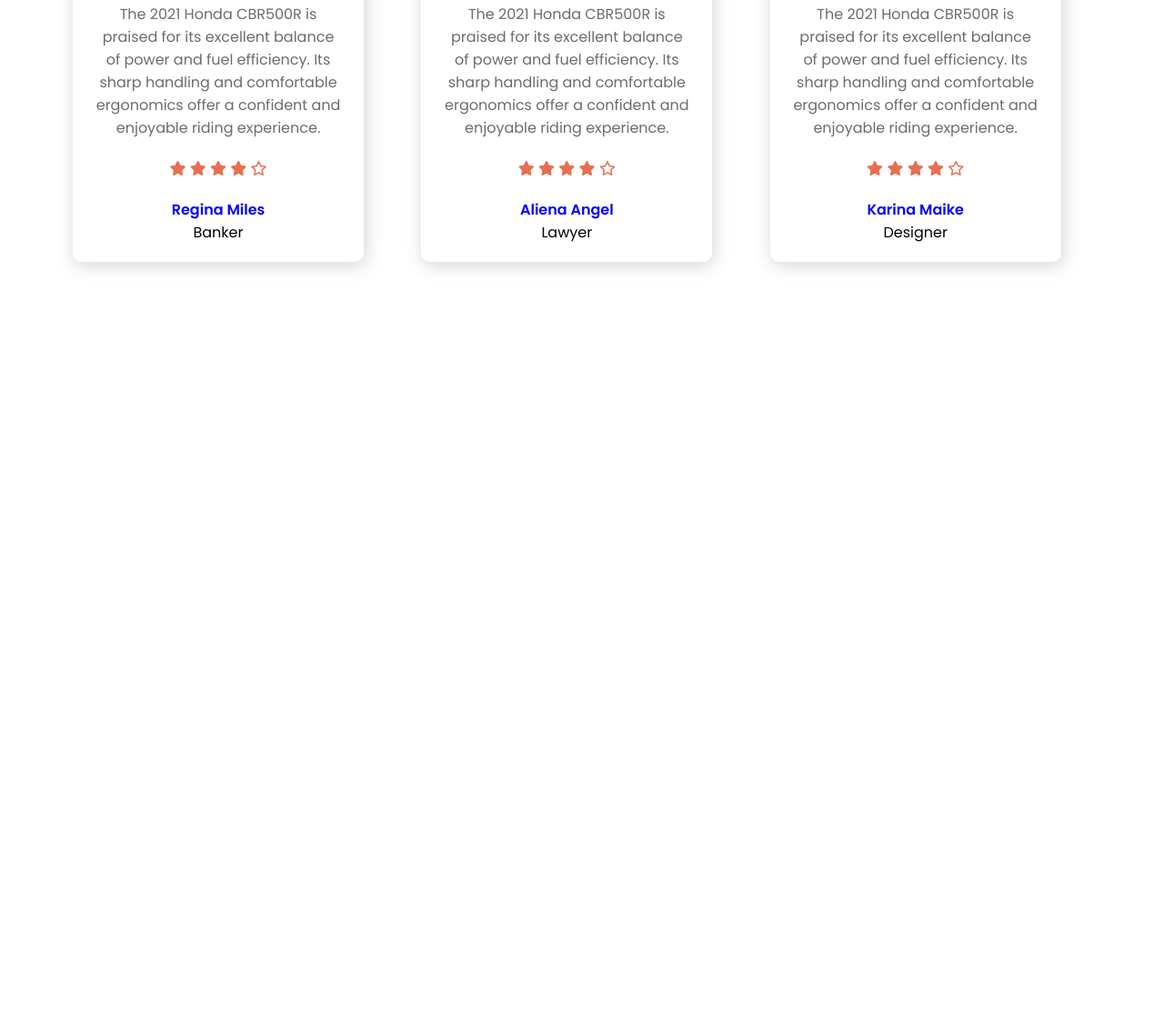
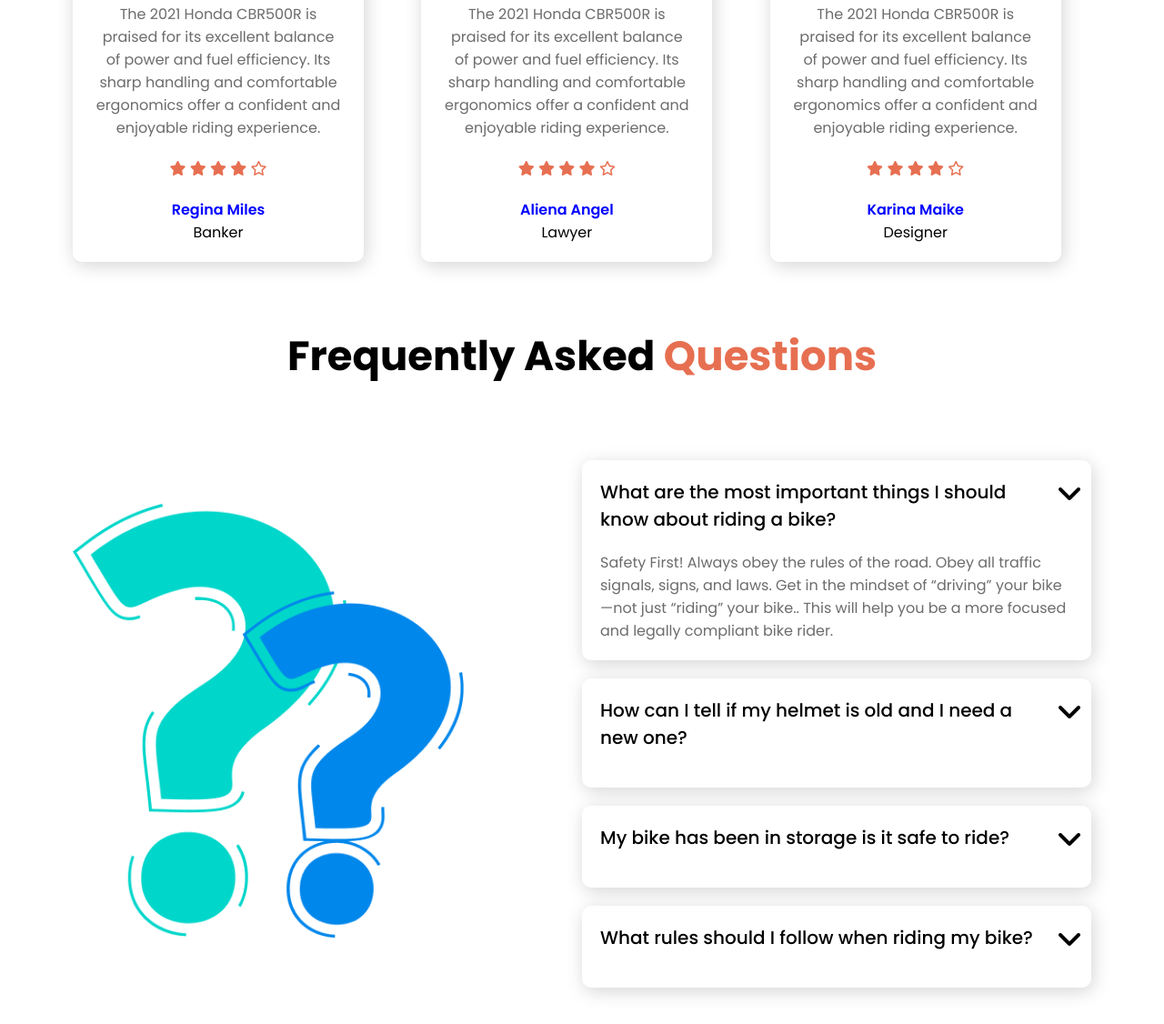
Before and after one commit to sajjadhossain0756/biker-zone-project, a plain HTML site: page index.html in a window 1280 px wide. Shown: the part 2105-3231 px from the top of the page at 91% size. Before the commit the page ends 2463 px from the top, so only its background shows below. Drawn offline with Linux system fonts and the light colour scheme.

Commit message:
faq section add

```diff
--- a/index.html
+++ b/index.html
@@ -186,7 +186,41 @@
                    </div>
                </div>
           </section>
+        <!-- faq section start here -->
+          <section class="faq-section">
+               <h2 class="faq-title">Frequently Asked <span class="primary-color">Questions</span></h2>
+               <div class="faq-container">
+                <div class="faq-image">
+                    <img src="./images/others/faq.png" alt="">
+                </div>
+                <div class="faq-content">
+                    <div class="faq-card">
+                        <h3 class="faq-card-title">What are the most important things I should
+                         know about riding a bike?</h3>
+                         <i class="fa-solid fa-angle-down"></i>
+                        <p class="faq-card-description dark-2">
+                         Safety First! Always obey the rules of the road. Obey all traffic signals,
+                          signs, and laws. Get in the mindset of “driving” your bike—not just “riding” your bike..
+                          This will help you be a more focused and legally compliant bike rider.
 
+                        </p>
+                    </div>
+                    <div class="faq-card">
+                         <h3 class="faq-card-title">How can I tell if my helmet is old and I need a
+                             new one?</h3>
+                             <i class="fa-solid fa-angle-down"></i>
+                    </div>
+                    <div class="faq-card">
+                         <h3 class="faq-card-title">My bike has been in storage is it safe to ride?</h3>
+                         <i class="fa-solid fa-angle-down"></i>
+                    </div>
+                    <div class="faq-card">
+                        <h3 class="faq-card-title">What rules should I follow when riding my bike?</h3>
+                        <i class="fa-solid fa-angle-down"></i>
+                    </div>
+                </div>
+               </div>
+          </section>
      </main>
      <!-- footer section start here -->
      <footer>
--- a/style.css
+++ b/style.css
@@ -223,6 +223,50 @@
 .review-image img{
     width: 100%;
 }
+/* faq section styles start here */
+.faq-section{
+    margin: 40px 80px;
+}
+.faq-title{
+    font-size: 45px;
+    font-weight: 700;
+    margin-bottom: 80px;
+    text-align: center;
+}
+.faq-container{
+    display: grid;
+    grid-template-columns: repeat(2,1fr);
+    align-items: center;
+}
+.faq-image{
+    max-width: 430px;
+}
+.faq-image img{
+    width: 100%;
+}
+.faq-content{
+    display: flex;
+    flex-direction: column;
+    gap: 20px;
+}
+.faq-card{
+    position: relative;
+    box-shadow: 2px 4px 20px rgb(214, 212, 212);
+    padding: 20px;
+    border-radius: 10px;
+}
+.faq-card i{
+    position: absolute;
+    font-size: 32px;
+    right: 10px;
+    top: 20px;
+}
+.faq-card-title{
+    font-size: 20px;
+    font-weight: 500;
+    margin-bottom: 20px;
+    margin-right: 20px;
+}
 
 /* responsive design for mobile device */
 @media screen and (max-width:576px) {
@@ -284,6 +328,14 @@
 .review-card{
     margin: 0 auto;
 }
+/* faq section styles start here */
+.faq-section{
+    margin: 40px 20px;
+}
+.faq-container{
+    grid-template-columns: repeat(1,1fr);
+    gap: 30px;
+}
 
 }
 
@@ -331,5 +383,13 @@
 .review-image{
     width: 350px;
 }
+/* faq section styles start here */
+.faq-section{
+    margin: 40px 50px;
+}
+.faq-container{
+    grid-template-columns: repeat(1,1fr);
+    gap: 30px;
+}
 
 }
```
